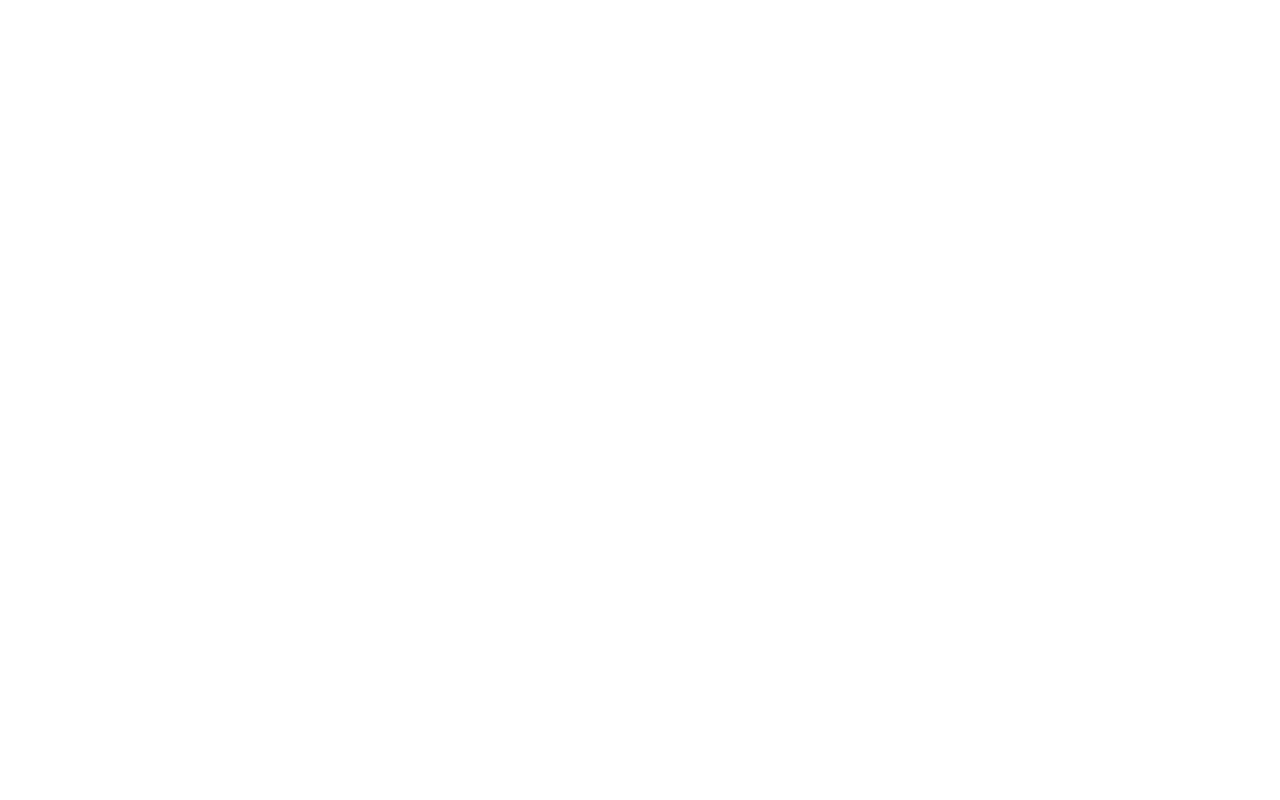
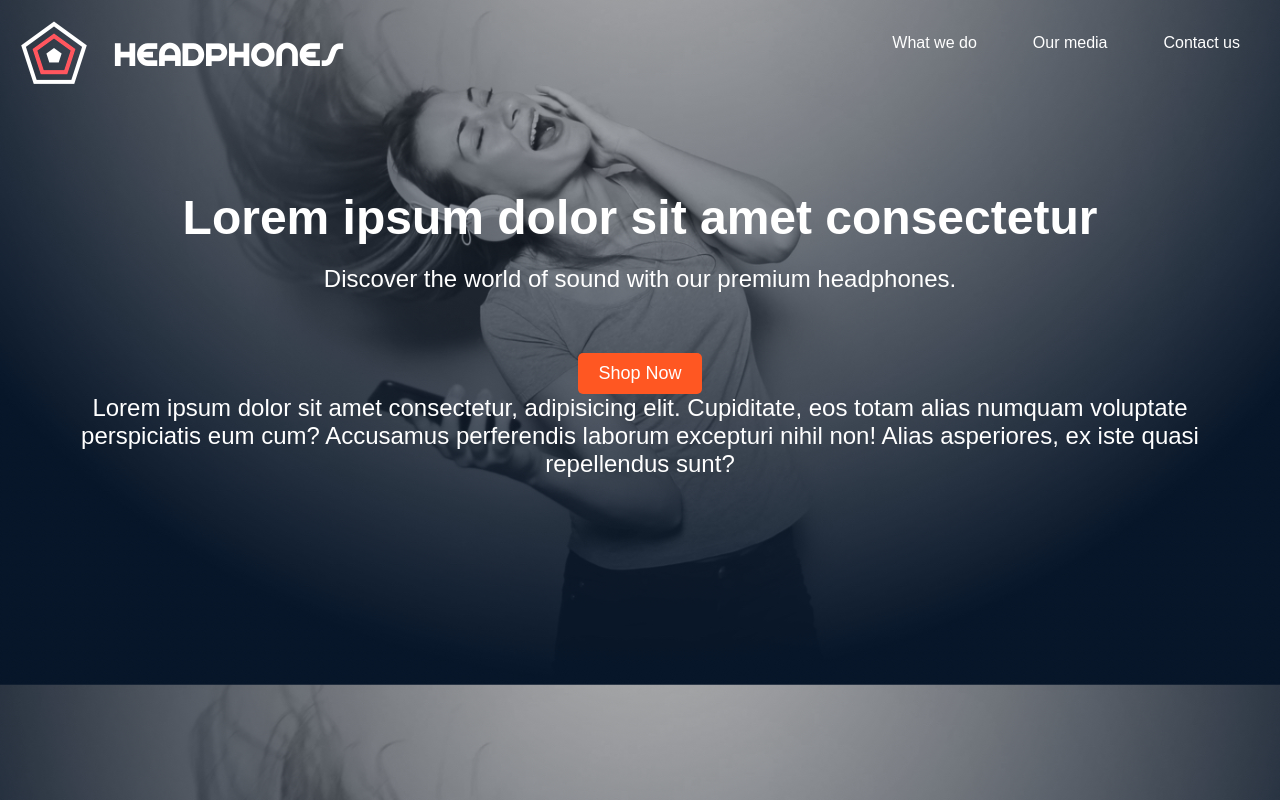
Before and after one commit to umma101/alx_html_css, a plain HTML site: page headphones/0-index.html in a window 1280 px wide. Drawn offline with Linux system fonts and the light colour scheme.

Commit message:
add html and css

```diff
--- a/headphones/0-index.html
+++ b/headphones/0-index.html
@@ -7,6 +7,27 @@
     <link rel="stylesheet" href="0-styles.css">
 </head>
 <body>
+    <header class="header">
+        <nav class="navbar">
+            <div class="logo"><headphones></headphones>
+                <img src="images/logo_headphones.png";>
+
+            </div>
+            <ul class="nav-links">
+                <li><a href="index.html">What we do</a></li>
+                <li><a href="about.html">Our media</a></li>
+                <li><a href="contact.html">Contact us</a></li>
+            </ul>
+        </nav>
+        <div class="hero">
+            <h1>Lorem ipsum dolor sit amet consectetur</h1>
+            <p>Discover the world of sound with our premium headphones.</p>
+            <button class="shop-btn">Shop Now</button>
+            <div class="hero-paragraph">
+                <p>Lorem ipsum dolor sit amet consectetur, adipisicing elit. Cupiditate, eos totam alias numquam voluptate perspiciatis eum cum? Accusamus perferendis laborum excepturi nihil non! Alias asperiores, ex iste quasi repellendus sunt?</p>
+
+
+    </header>
 
 </body>
 </html>
--- a/headphones/0-styles.css
+++ b/headphones/0-styles.css
@@ -0,0 +1,86 @@
+*{
+    margin: 0px;
+    padding: 0px;
+}
+body{
+    font-family: 'Arial', sans-serif;
+    background-color: #f0f0f0;
+    color: #333;
+    background-image:url(images/headphones_hero_1.jpg) ;
+    background-size: cover;
+    background-position: center;
+}
+.header{
+
+    color: white;
+    padding: 20px;
+    text-align: center;
+    position: relative;
+    background-color: linear-gradient(left, rgba(0, 0, 0, 0.7), rgba(0, 0, 0, 0.7)), url(images/headphones_hero_1.jpg);
+
+}
+.navbar{
+    display: flex;
+    justify-content: center;
+    display: flex;
+    justify-content: space-between;
+
+}
+.navbar a{
+    color: white;
+    padding: 14px 20px;
+    text-decoration: none;
+    text-align: center;
+    display: flex;
+}
+.navbar ul{
+    display: flex;
+  gap: 1rem;
+  list-style: none;
+  margin: 0; padding: 0;
+}
+.logo{
+    font-size: 24px;
+    font-weight: bold;
+}
+.navbar a:hover{
+    background-color: #ddd;
+    color: black;
+}
+.hero{
+    text-align: center;
+    padding: 100px 20px;
+    color: white;
+}
+.hero h1{
+    font-size: 48px;
+    margin-bottom: 20px;
+}
+.hero p{
+    font-size: 24px;
+    margin-bottom: 40px;
+}
+.hero-paragraph{
+    font-size: 18px;
+    margin-bottom: 20px;
+}
+.hero button{
+    padding: 10px 20px;
+    font-size: 18px;
+    background-color: #ff5722;
+    color: white;
+    border: none;
+    cursor: pointer;
+}
+.hero button:hover{
+    background-color: #e64a19;
+}
+.shop-btn{
+    display: inline-block;
+    margin-top: 20px;
+    padding: 10px 20px;
+    background-color: #ff5722;
+    color: white;
+    text-decoration: none;
+    border-radius: 5px;
+}
```
Also changed, not shown: headphones/images/favicon.ico (added), headphones/images/favicon.png (added), headphones/images/headphones_hero_1.jpg (added), headphones/images/headphones_hero_2.jpg (added), headphones/images/logo_headphones.png (added), headphones/images/pentagone.png (added), 1 other file.
